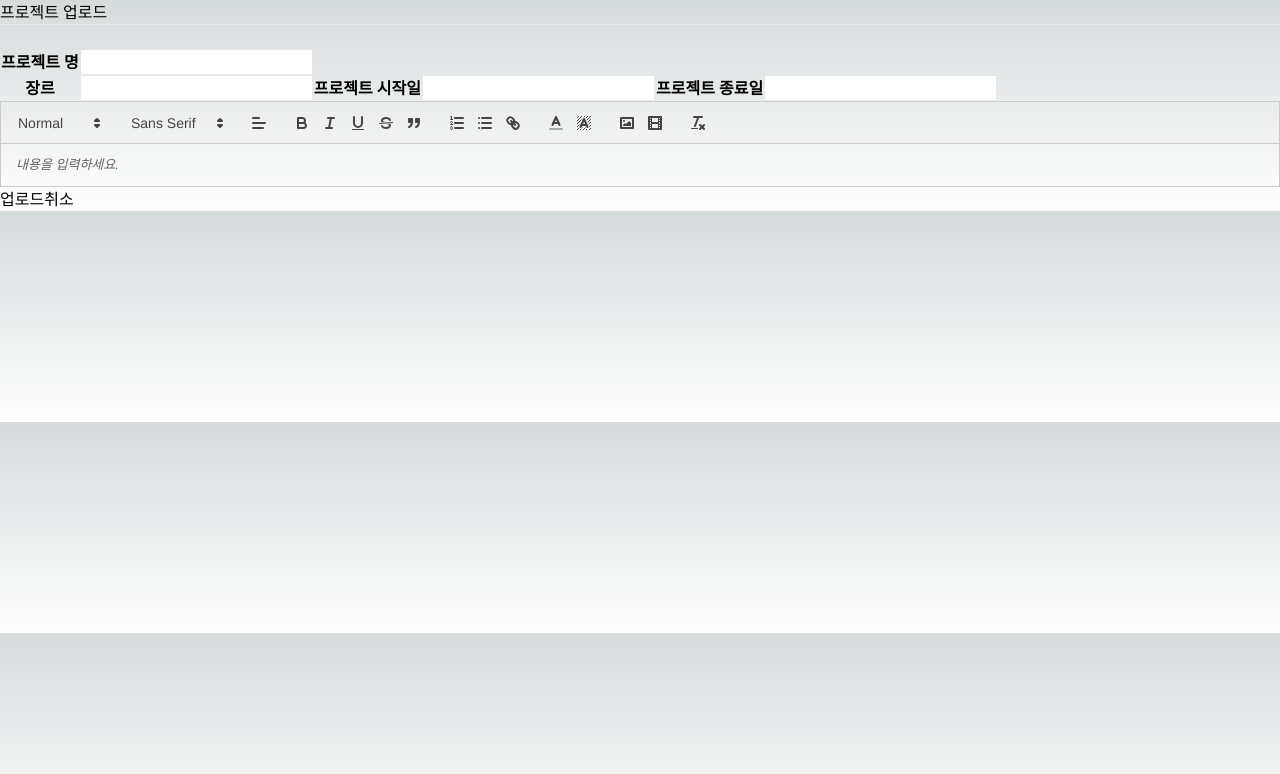
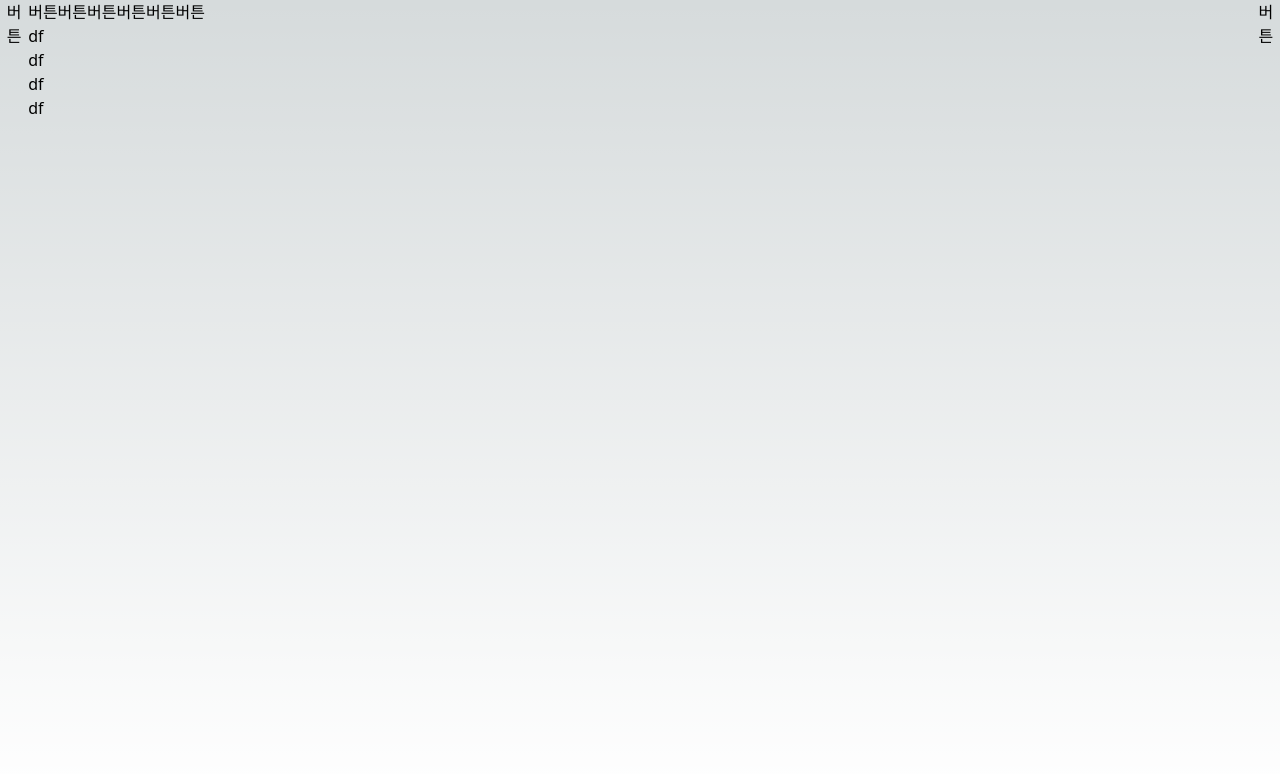
Before and after one commit to Team-Fundy/Fundy-FE, a Next.js app: page / in a window 1280 px wide. Shown: the top 774 px of the page. Built offline with nearby package versions, Linux system fonts and the light colour scheme.

Commit message:
feat : 공통 레이아웃 구현

```diff
--- /dev/null
+++ b/Components/Footer.tsx
@@ -0,0 +1,7 @@
+export default function Footer() {
+    return (
+        <aside className="w-48 min-h-screen bg-slate-200">
+            <button> 버튼</button>
+        </aside>
+    )
+}
--- /dev/null
+++ b/Components/Header.tsx
@@ -0,0 +1,13 @@
+export default function Header() {
+    return (
+        <header className="w-full h-16 bg-blue-300">
+            <button>버튼</button>
+            <button>버튼</button>
+            <button>버튼</button>
+            <button>버튼</button>
+            <button>버튼</button>
+            <button>버튼</button>
+
+        </header>
+    )
+}
--- /dev/null
+++ b/Components/HomeTitleComponent.tsx
@@ -0,0 +1,6 @@
+export default function HomeTitleComponent() {
+    return (
+        <div className="w-96 w-screen bg-red-200">
+        </div>
+    )
+}
--- /dev/null
+++ b/Components/Sidebar.tsx
@@ -0,0 +1,7 @@
+export default function Sidebar() {
+    return (
+        <aside className="w-48 min-h-screen bg-slate-200">
+            <button> 버튼</button>
+        </aside>
+    )
+}
--- a/pages/_app.tsx
+++ b/pages/_app.tsx
@@ -1,6 +1,21 @@
 import '@/styles/globals.css'
 import type { AppProps } from 'next/app'
+import Header from "@/Components/Header"
+import Sidebar from "@/Components/Sidebar"
+import Footer from '@/Components/footer';
 
 export default function App({ Component, pageProps }: AppProps) {
-  return <Component {...pageProps} />
+  return (
+    <>
+      <div className="w-screen h-screen flex">
+        <Sidebar />
+        <div className="w-screen">
+          <Header />
+          <Component {...pageProps}></Component>
+        </div>
+        <Footer />
+      </div>
+
+    </>
+  );
 }
--- a/pages/index.tsx
+++ b/pages/index.tsx
@@ -3,10 +3,14 @@ import LoginCompoent from "@/Components/Auth/LoginComponent"
 import SignUpComponent from "@/Components/Auth/SignUpComponent"
 import ProjectUploadComponent from "@/Components/Home/ProjectUploadComponent"
 
+
 export default function Home() {
   return (
-    <div>
-      <ProjectUploadComponent />
+    <div className="">
+      <h1> df</h1>
+      <h1> df</h1>
+      <h1> df</h1>
+      <h1> df</h1>
     </div>
   )
 }
```
